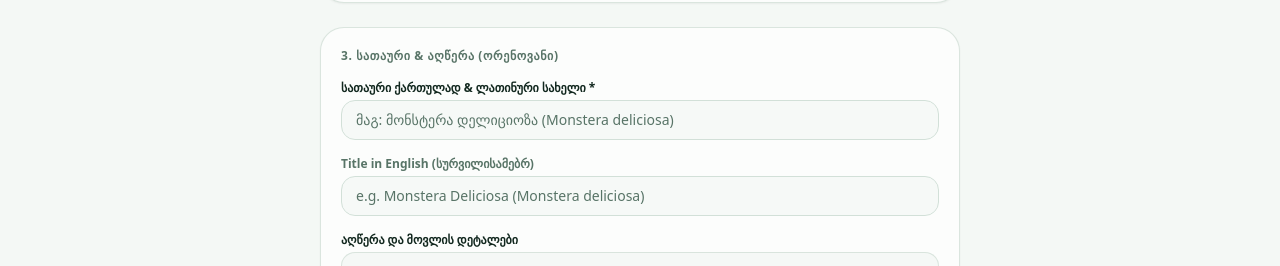
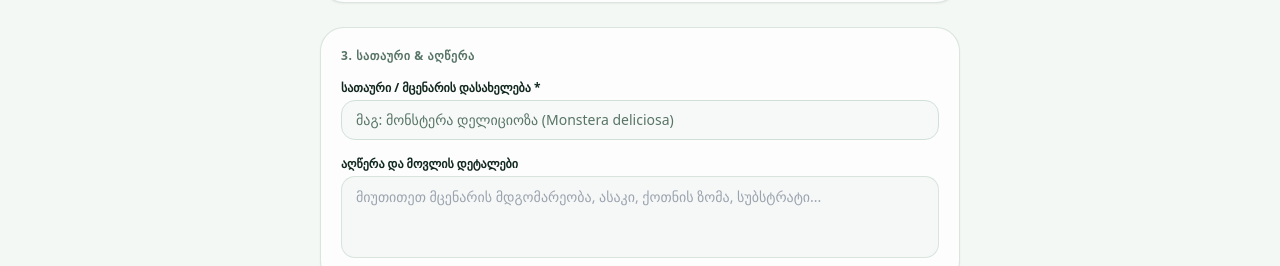
Before and after one commit to tokolejo/plant, a Next.js app: page /en/dashboard/listings/new in a window 1280 px wide. Shown: the part 628-894 px from the top of the page. Built offline with nearby package versions, Linux system fonts and the light colour scheme; no server answers.

Commit message:
refactor: simplify listing creation by removing redundant english title field

```diff
--- a/app/[locale]/(dashboard)/dashboard/listings/new/page.tsx
+++ b/app/[locale]/(dashboard)/dashboard/listings/new/page.tsx
@@ -781,33 +781,21 @@ export default function CreateListingPage() {
           )}
         </div>
 
-        {/* 3. Bilingual Titles & Descriptions (Free to Edit) */}
+        {/* 3. Title & Description */}
         <div className="rounded-[24px] border border-border/80 bg-card p-5 shadow-sm space-y-4">
           <label className="text-xs font-bold uppercase tracking-wider text-muted-foreground block">
-            3. სათაური & აღწერა (ორენოვანი)
+            3. სათაური & აღწერა
           </label>
 
           <div>
             <span className="text-xs font-bold text-foreground mb-1 block">
-              სათაური ქართულად & ლათინური სახელი *
+              სათაური / მცენარის დასახელება *
             </span>
             <Input
               required
               value={titleKa}
               onChange={(e) => setTitleKa(e.target.value)}
               placeholder="მაგ: მონსტერა დელიციოზა (Monstera deliciosa)"
-              className="rounded-[14px] h-10 text-xs sm:text-sm font-medium"
-            />
-          </div>
-
-          <div>
-            <span className="text-xs font-bold text-muted-foreground mb-1 block">
-              Title in English (სურვილისამებრ)
-            </span>
-            <Input
-              value={titleEn}
-              onChange={(e) => setTitleEn(e.target.value)}
-              placeholder="e.g. Monstera Deliciosa (Monstera deliciosa)"
               className="rounded-[14px] h-10 text-xs sm:text-sm font-medium"
             />
           </div>
```
